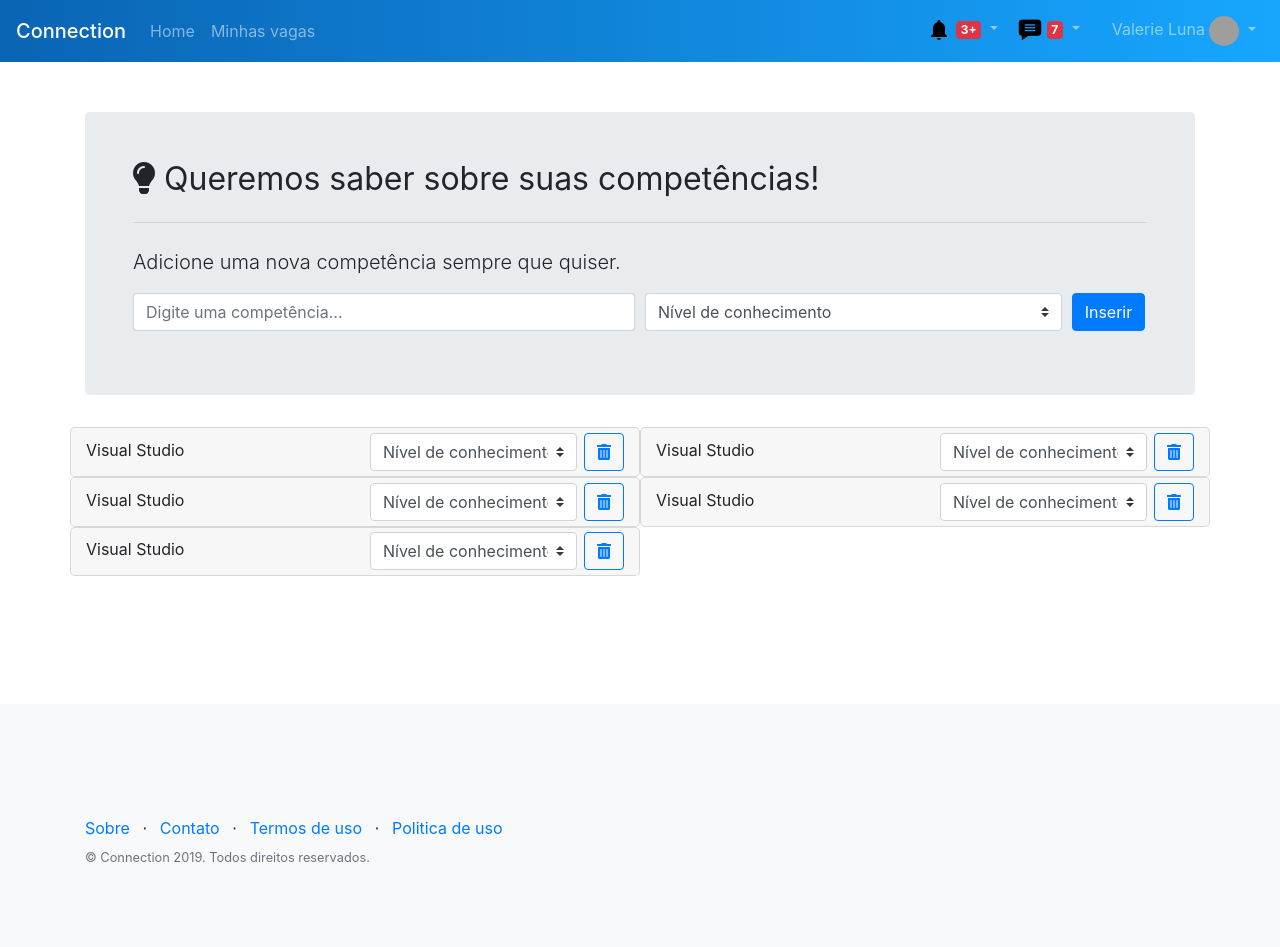
After one commit to Eduardo-RibeiroJ/prjTCC, a PHP site: page /candidato_inserir_competencia.php in a window 1280 px wide. The commit adds this page. Run offline with PHP 8.4, Linux system fonts and the light colour scheme; the template is opened without the code that fills it, so the values that code supplies are empty; some libraries are stand-ins or nearby versions; grey boxes are pictures that could not be loaded.

Commit message:
Inserindo Competências (Em andamento)

```diff
--- a/View/CSS/design.css
+++ b/View/CSS/design.css
@@ -107,6 +107,17 @@
     }
 
 
+    /* PERSONALIZAÇÃO DE ITENS*/
+
+    .div-competencia {
+        padding: 0.3em;
+        line-height: 2.2em;
+        background-color: rgb(247, 247, 247);
+
+        border: 1px solid rgba(0, 0, 0, 0.125);
+        border-radius: 5px;
+    }
+
     /*
     Relacionado a divisão dos conteúdos*/
 
--- /dev/null
+++ b/View/candidato_inserir_competencia.php
@@ -0,0 +1,183 @@
+<?php
+
+include_once "../Model/Conexao.php";
+include_once "../Model/CandidatoCompetencia.php";
+include_once "../Controller/CandidatoCompetenciaDAO.php";
+
+include_once "../Model/Candidato.php";
+include_once "../Controller/CandidatoDAO.php";
+
+$conn = new Conexao();
+
+$competencia = new CandidatoCompetencia();
+$competenciaDAO = new CandidatoCompetenciaDAO($conn);
+
+$candidato = new Candidato();
+$candidatoDAO = new CandidatoDAO($conn);
+
+$competencia->setCpf('415');
+$candidato->setCpf('415');
+
+//$ultimoRegistro = $competencia->getUltimoRegistroCompetencia();
+
+//$arrayCompetencia = $competenciaDAO->Listar($competencia);
+
+?>
+
+<?php include_once 'headerCand.php'; ?>
+
+<div class="container">
+
+    <input type="hidden" id="txtUltimoRegistro" name="txtUltimoRegistro" value="<?= $ultimoRegistro ?>">
+    <input type="hidden" id="txtCpf" name="txtCpf" value="<?= $candidato->getCpf() ?>">
+
+    <div class="jumbotron p-3 p-md-5">
+        <div class="container p-0">
+        <h5 class="display-4 display-md-2"><i class="fas fa-lightbulb d-none d-md-inline"></i> Queremos saber sobre suas competências!</h1>
+
+        <hr class="my-2 my-md-4">
+        <p class="lead">Adicione uma nova competência sempre que quiser.</p>
+        </div>
+
+        <form>
+        <div class="form-row">
+            <div class="form-group col-md-6">
+                <input type="text" class="form-control" id="txtNomeCompetencia<?= $ultimoRegistro ?>" name="txtNomeCompetencia" placeholder="Digite uma competência..." required>
+            </div>
+            <div class="form-group col-md-5">
+                <select class="custom-select" id="cbbNivelCompetencia<?= $ultimoRegistro ?>" name="cbbNivelCompetencia" required>
+                    <option value="" selected>Nível de conhecimento</option>
+                    <option value="B">Básico</option>
+                    <option value="I">Intermediário</option>
+                    <option value="A">Avançado</option>
+                </select>
+            </div>
+            <div class="form-group col-md-1">
+                <input type="submit" class="btn btn-primary" id="btnInserirCompetencia<?= $ultimoRegistro ?>" name="btnInserirCompetencia" value="Inserir">
+            </div>
+        </div>
+        </form>
+    </div>
+
+    <section id="sectionCompetencias">
+
+    <div class="row d-flex justify-content-center">
+
+    <?php //foreach($arrayCompetencias as $reg): ?>
+
+        <div class="col-sm-6 div-competencia">
+            <div class="row">
+                <div class="col-sm-6">
+                    Visual Studio
+                </div>
+
+                <div class="col-sm-5">
+                    <select class="custom-select" id="cbbNivelCompetencia<?= $ultimoRegistro ?>" name="cbbNivelCompetencia" required>
+                        <option value="" selected>Nível de conhecimento</option>
+                        <option value="B">Básico</option>
+                        <option value="I">Intermediário</option>
+                        <option value="A">Avançado</option>
+                    </select>
+                </div>
+                <div class="col-sm-1">
+                    <button class="btn btn-outline-primary float-right" id="btnExcluirCompetencia"><i class="fas fa-trash-alt"></i></button>
+                </div>
+            </div>
+        </div>
+
+        <div class="col-sm-6 div-competencia">
+            <div class="row">
+                <div class="col-sm-6">
+                    Visual Studio
+                </div>
+
+                <div class="col-sm-5">
+                    <select class="custom-select" id="cbbNivelCompetencia<?= $ultimoRegistro ?>" name="cbbNivelCompetencia" required>
+                        <option value="" selected>Nível de conhecimento</option>
+                        <option value="B">Básico</option>
+                        <option value="I">Intermediário</option>
+                        <option value="A">Avançado</option>
+                    </select>
+                </div>
+                <div class="col-sm-1">
+                    <button class="btn btn-outline-primary float-right" id="btnExcluirCompetencia"><i class="fas fa-trash-alt"></i></button>
+                </div>
+            </div>
+        </div>
+
+        <div class="col-sm-6 div-competencia">
+            <div class="row">
+                <div class="col-sm-6">
+                    Visual Studio
+                </div>
+
+                <div class="col-sm-5">
+                    <select class="custom-select" id="cbbNivelCompetencia<?= $ultimoRegistro ?>" name="cbbNivelCompetencia" required>
+                        <option value="" selected>Nível de conhecimento</option>
+                        <option value="B">Básico</option>
+                        <option value="I">Intermediário</option>
+                        <option value="A">Avançado</option>
+                    </select>
+                </div>
+                <div class="col-sm-1">
+                    <button class="btn btn-outline-primary float-right" id="btnExcluirCompetencia"><i class="fas fa-trash-alt"></i></button>
+                </div>
+            </div>
+        </div>
+
+        <div class="col-sm-6 div-competencia">
+            <div class="row">
+                <div class="col-sm-6">
+                    Visual Studio
+                </div>
+
+                <div class="col-sm-5">
+                    <select class="custom-select" id="cbbNivelCompetencia<?= $ultimoRegistro ?>" name="cbbNivelCompetencia" required>
+                        <option value="" selected>Nível de conhecimento</option>
+                        <option value="B">Básico</option>
+                        <option value="I">Intermediário</option>
+                        <option value="A">Avançado</option>
+                    </select>
+                </div>
+                <div class="col-sm-1">
+                    <button class="btn btn-outline-primary float-right" id="btnExcluirCompetencia"><i class="fas fa-trash-alt"></i></button>
+                </div>
+            </div>
+        </div>
+
+        <div class="col-sm-6 div-competencia">
+            <div class="row">
+                <div class="col-sm-6">
+                    Visual Studio
+                </div>
+
+                <div class="col-sm-5">
+                    <select class="custom-select" id="cbbNivelCompetencia<?= $ultimoRegistro ?>" name="cbbNivelCompetencia" required>
+                        <option value="" selected>Nível de conhecimento</option>
+                        <option value="B">Básico</option>
+                        <option value="I">Intermediário</option>
+                        <option value="A">Avançado</option>
+                    </select>
+                </div>
+                <div class="col-sm-1">
+                    <button class="btn btn-outline-primary float-right" id="btnExcluirCompetencia"><i class="fas fa-trash-alt"></i></button>
+                </div>
+
+            </div>
+        </div>
+
+    <?php //endforeach; ?>
+    <hr class="my-2 my-md-4">
+    </div>
+
+
+    <?php //foreach($arrayCompetencias as $reg): ?>
+    <?php //endforeach; ?>
+
+
+
+
+  </section>
+</div>
+
+<?php include 'footer.php'; ?>
```
